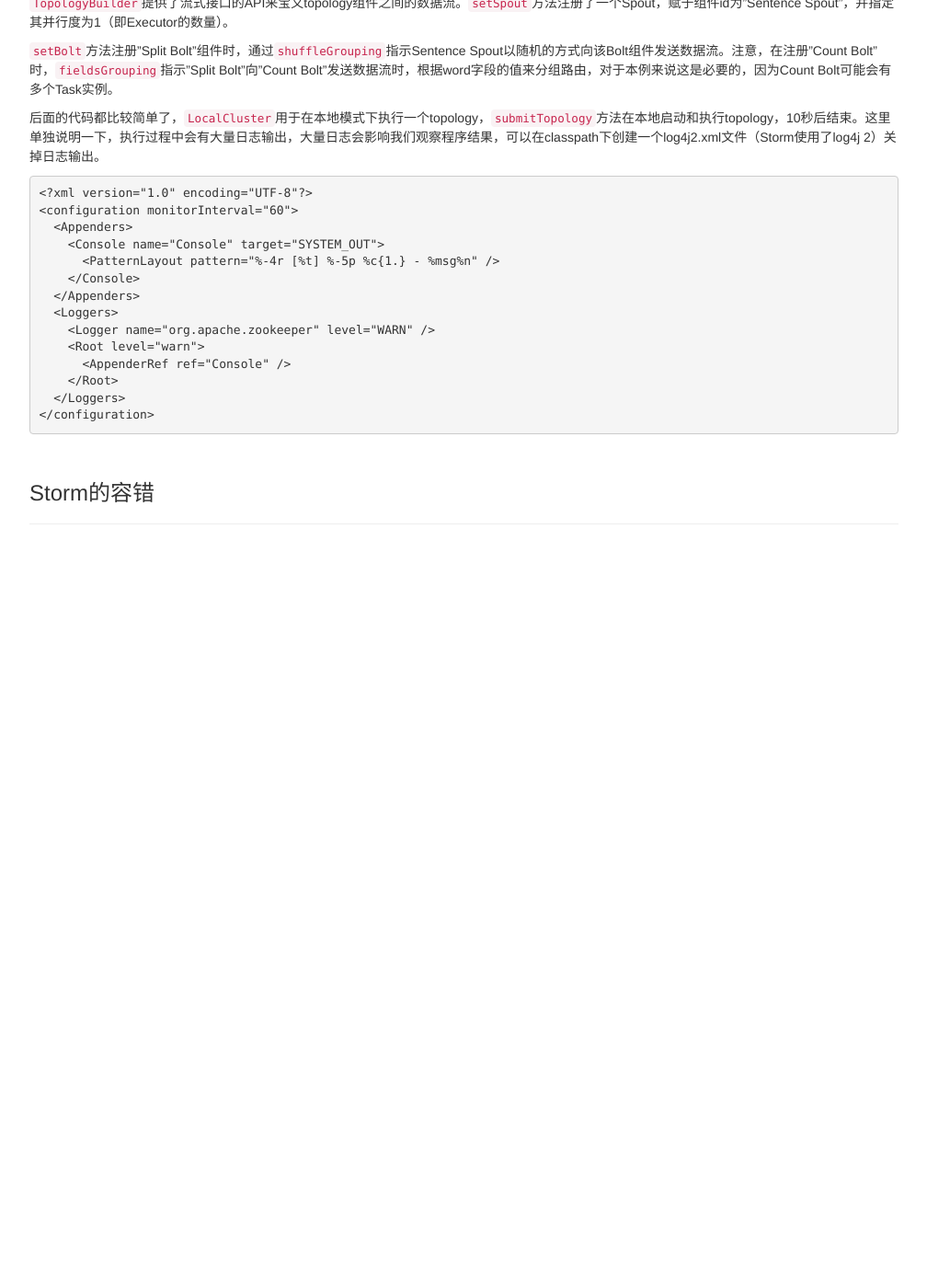
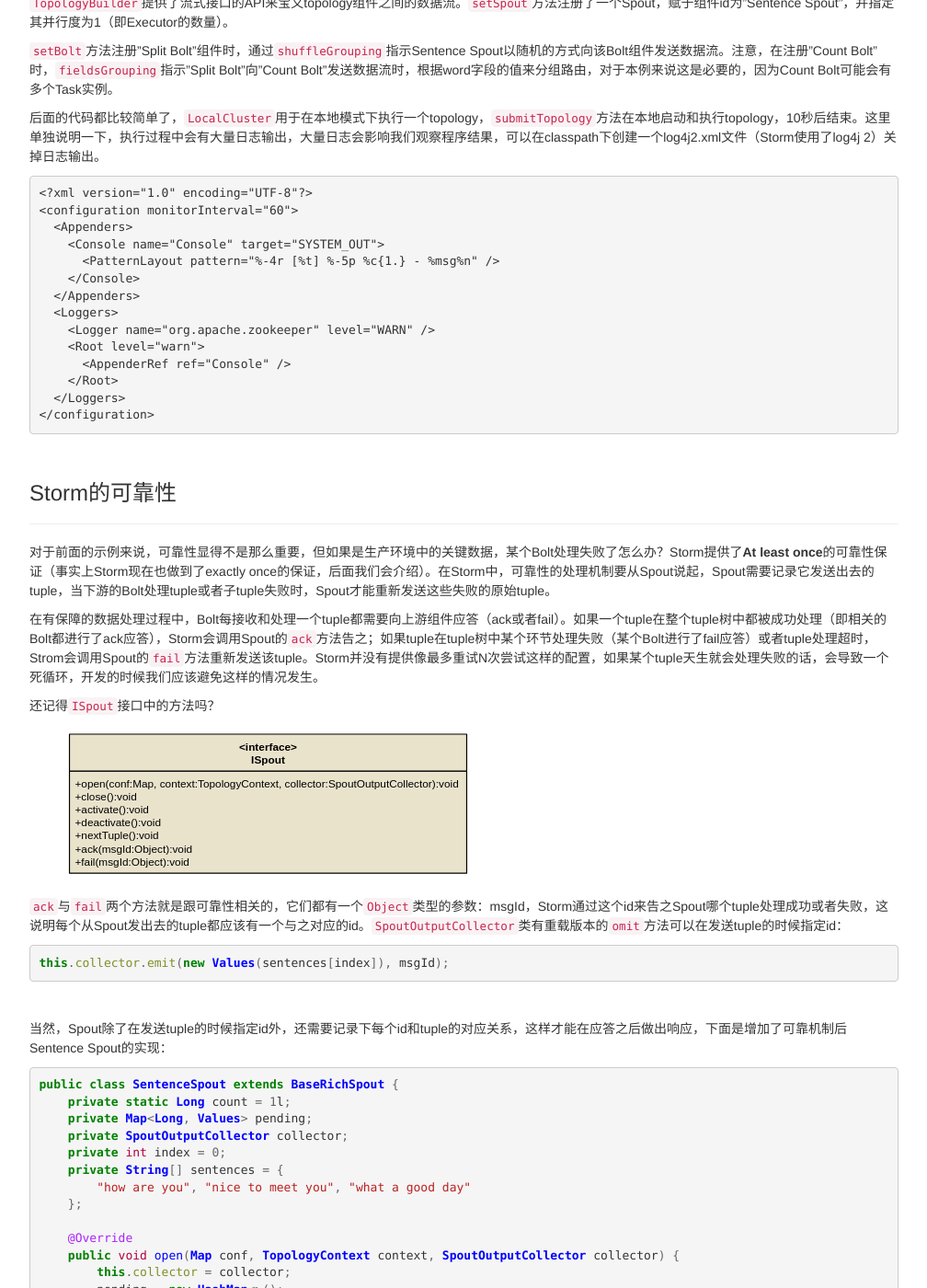
Before and after one commit to OuYangLiang/ouyangliang.github.io, a Jekyll site: the page built from _posts/2017-10-30-《Storm深入浅出一》.markdown, in a window 1280 px wide and 1400 px high, scrolled down 9024 px. Shown: the whole window at 92% size, without its empty margins (38-1046 px from the left). Built offline with Jekyll 4.4.1, drawn with Linux system fonts in a browser that asks for light colours; nearby versions of some CDN libraries; before the commit the page ends 9654 px from its top, so only the background shows below that; some of the changed text lies outside the part shown.

Commit message:
complete article - storm learning, chapter one.

````diff
--- a/_posts/2017-10-30-《Storm深入浅出一》.markdown
+++ b/_posts/2017-10-30-《Storm深入浅出一》.markdown
@@ -389,5 +389,102 @@ public class CountingTopology {
 
 <br/>
 
-### Storm的容错
+### Storm的可靠性
 ---
+
+对于前面的示例来说，可靠性显得不是那么重要，但如果是生产环境中的关键数据，某个Bolt处理失败了怎么办？Storm提供了**At least once**的可靠性保证（事实上Storm现在也做到了exactly once的保证，后面我们会介绍）。在Storm中，可靠性的处理机制要从Spout说起，Spout需要记录它发送出去的tuple，当下游的Bolt处理tuple或者子tuple失败时，Spout才能重新发送这些失败的原始tuple。
+
+在有保障的数据处理过程中，Bolt每接收和处理一个tuple都需要向上游组件应答（ack或者fail）。如果一个tuple在整个tuple树中都被成功处理（即相关的Bolt都进行了ack应答），Storm会调用Spout的`ack`方法告之；如果tuple在tuple树中某个环节处理失败（某个Bolt进行了fail应答）或者tuple处理超时，Strom会调用Spout的`fail`方法重新发送该tuple。Storm并没有提供像最多重试N次尝试这样的配置，如果某个tuple天生就会处理失败的话，会导致一个死循环，开发的时候我们应该避免这样的情况发生。
+
+还记得`ISpout`接口中的方法吗？
+
+![spout类图]({{site.baseurl}}/pic/storm/8.svg)
+
+`ack`与`fail`两个方法就是跟可靠性相关的，它们都有一个`Object`类型的参数：msgId，Storm通过这个id来告之Spout哪个tuple处理成功或者失败，这说明每个从Spout发出去的tuple都应该有一个与之对应的id。`SpoutOutputCollector`类有重载版本的`omit`方法可以在发送tuple的时候指定id：
+
+```java
+this.collector.emit(new Values(sentences[index]), msgId);
+```
+
+<br/>
+
+当然，Spout除了在发送tuple的时候指定id外，还需要记录下每个id和tuple的对应关系，这样才能在应答之后做出响应，下面是增加了可靠机制后Sentence Spout的实现：
+
+```java
+public class SentenceSpout extends BaseRichSpout {
+    private static Long count = 1l;
+    private Map<Long, Values> pending;
+    private SpoutOutputCollector collector;
+    private int index = 0;
+    private String[] sentences = {
+        "how are you", "nice to meet you", "what a good day"
+    };
+
+    @Override
+    public void open(Map conf, TopologyContext context, SpoutOutputCollector collector) {
+        this.collector = collector;
+        pending = new HashMap<>();
+    }
+
+    public void nextTuple() {
+        Long msgId = count;
+        Values value = new Values(sentences[index]);
+        pending.put(msgId, value);
+        this.collector.emit(value, msgId);
+        count++;
+        index++;
+        if (index == sentences.length)
+            index = 0;
+        Utils.sleep(5);
+    }
+
+    public void declareOutputFields(OutputFieldsDeclarer declarer) {
+        declarer.declare(new Fields("sentence"));
+    }
+
+    public void ack(Object msgId) {
+        this.pending.remove(msgId);
+    }
+
+    public void fail(Object msgId) {
+        this.collector.emit(this.pending.get(msgId), msgId);
+    }
+}
+```
+
+在`nextTuple`方法中我们为每个tuple设置了一个唯一的id，并将id与tuple的关系保存在一个map中。这么做其实不好，因为它会导致Spout状态化，作为示例讲解问题不大。在`ack`和`fail`方法中分别实现了Spout的可靠性保证，代码很容易理解，不做过多解释。
+
+<br/>
+
+Bolt要实现可靠的处理机制需要做好两件事情：
+
+1. 在`execute`方法中处理tuple之后需要应答。
+2. 如果Bolt需要向后续的组件发送tuple，需要锚定子tuple和原tuple的关系。
+
+当Bolt成功处理一个tuple后，需要使用`OutputCollector`类的`ack`方法进行应答：
+
+```java
+this.collector.ack(input);
+```
+
+当Bolt处理tuple出现异常时，需要使用`OutputCollector`的`fail`方法进行报错，要求Spout重新发送tuple：
+
+```java
+this.collector.fail(input);
+```
+
+当Bolt发送tuple时，必须锚定子tuple和原tuple的关系，这样下游的Bolt在应答或者报错时，Storm才能跟踪到原始的tuple并通知Spout进行相应的处理。可以使用`OutputCollector`类重载版本的`omit`方法来锚定子tuple和原tuple。下面是增加了可靠机制后`SplitBolt`类中`execute`方法的实现：
+
+```java
+@Override
+public void execute(Tuple input) {
+    String sentence = input.getStringByField("sentence");
+    String[] words = sentence.split(" ");
+    for (String word : words) {
+        collector.emit(input, new Values(word));
+    }
+    this.collector.ack(input);
+}
+```
+
+其中input是原始tuple，new Values(word)是由原始tuple衍生出来的子tuple。Storm的可靠性机制提供**At least once**的保证，比如我们示例中Count Bolt对某个tuple的处理失败了，Spout会重新发送该tuple，意味着同一个tuple会被Split Bolt处理两次。后续文章我们会介绍Storm如何实现**Exactly once**的可靠保证。
````
Also changed, not shown: other parts of _posts/2017-10-30-《Storm深入浅出一》.markdown (+1 -1 lines), pic/storm/8.svg (added), 1 other file.
